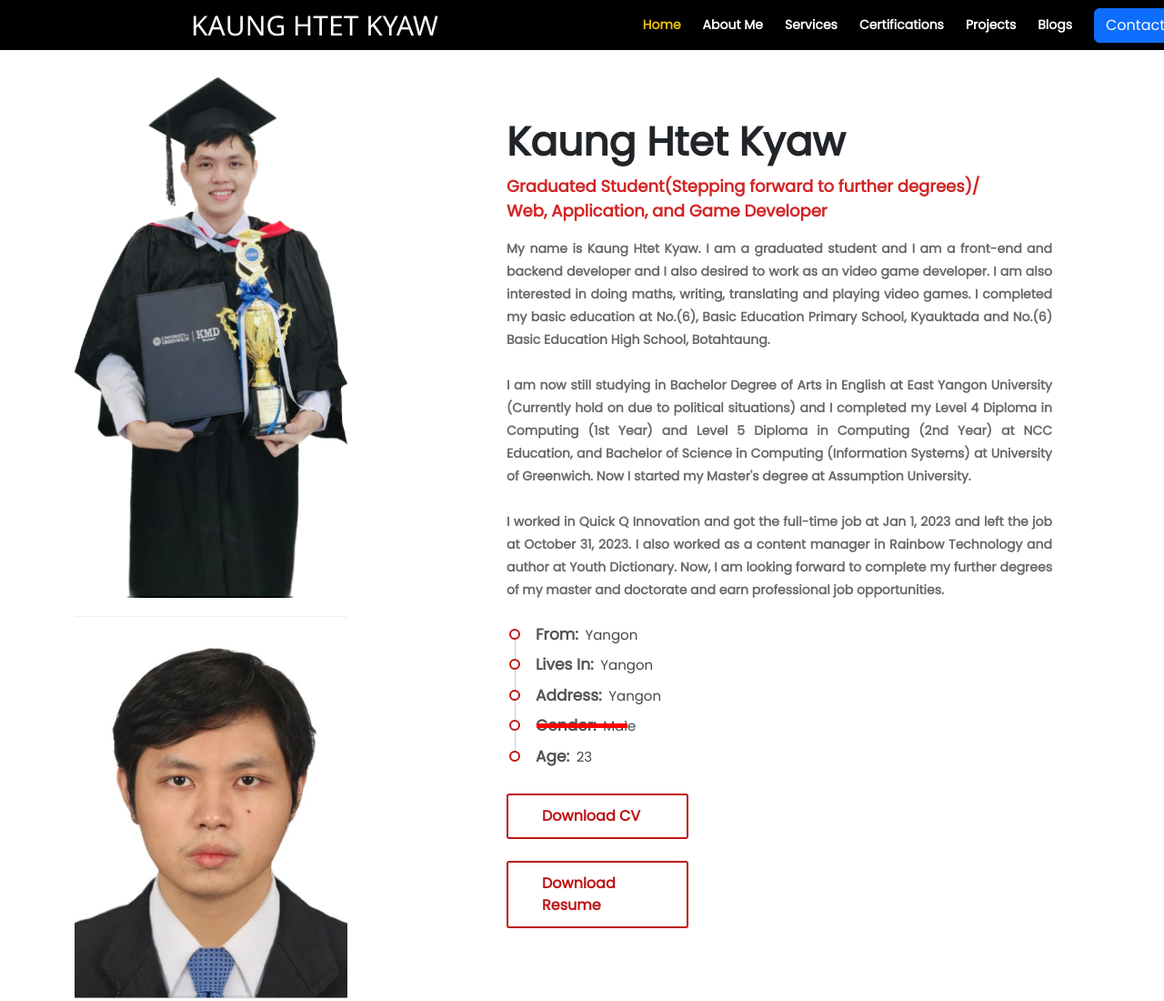
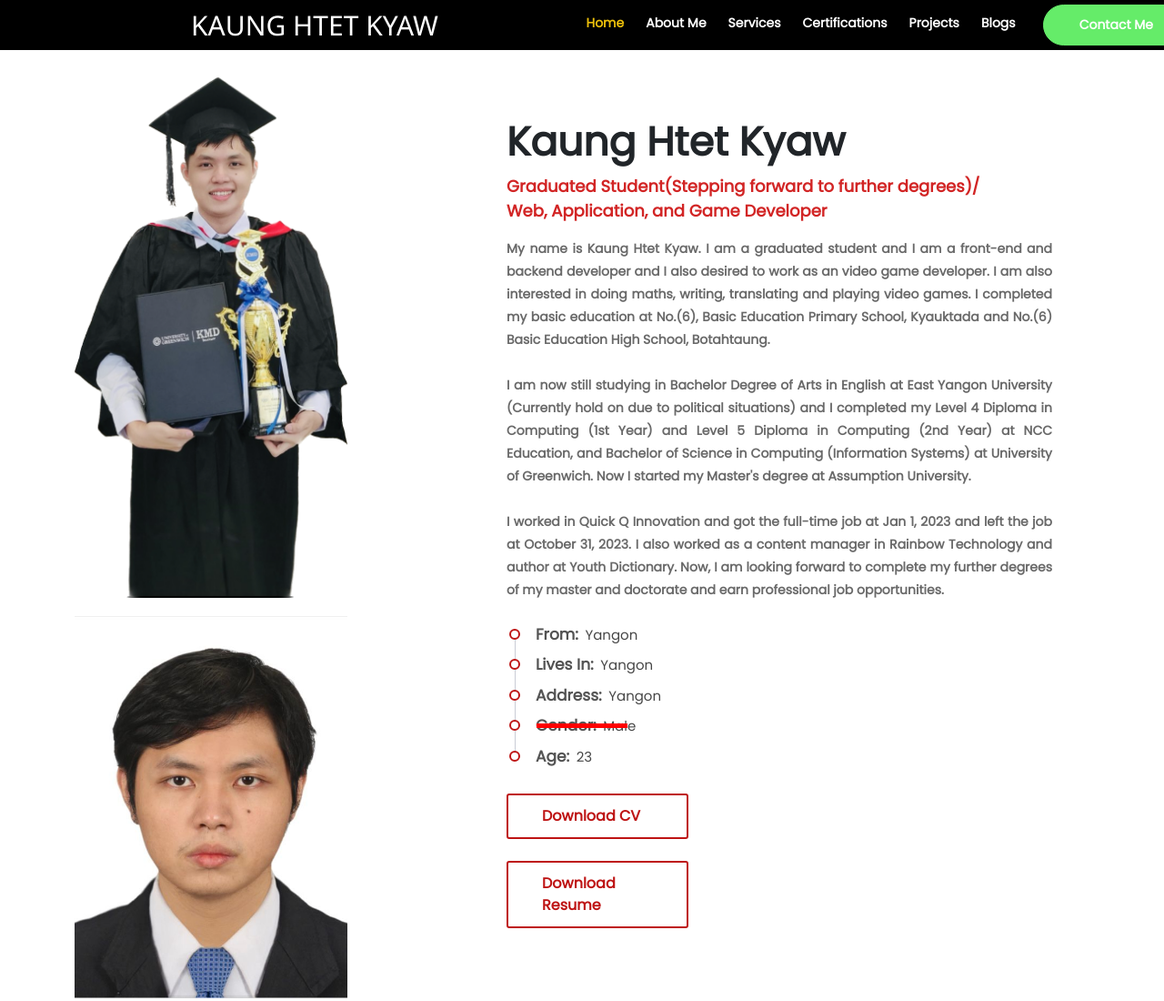
Before and after one commit to KaungHtetKyaw2001/My-Portfolio-Website-File, a website: page index.html in a window 1280 px wide. Shown: the top 1100 px of the page at 91% size. Drawn offline with nearby package versions, Linux system fonts and the light colour scheme.

Commit message:
Update index.html

```diff
--- a/index.html
+++ b/index.html
@@ -59,7 +59,9 @@
         <li class="nav-item"><a class="nav-link" href="#certification">Certifications</a></li>
         <li class="nav-item"><a class="nav-link" href="#project">Projects</a></li>
         <li class="nav-item"><a class="nav-link" href="#blogs">Blogs</a></li>
-        <li class="nav-item"><a class="btn btn-primary ms-2" href="#" id="contactBtn">Contact Me</a></li>
+        <li class="nav-item">
+  <a class="btn-navbar" href="#" id="contactBtn">Contact Me</a>
+</li>
 
 <!-- The Modal -->
 <div id="contactModal" class="modal">
```
